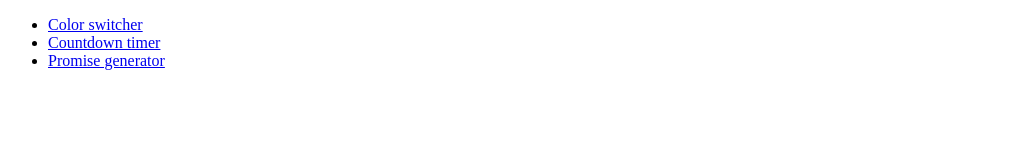
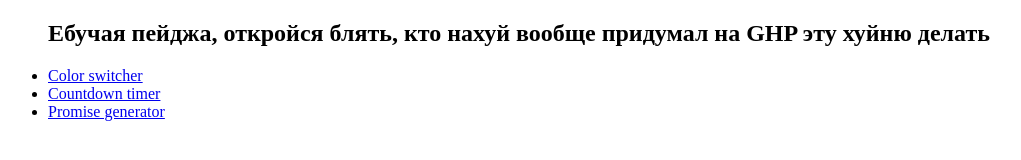
Before and after one commit to ImbaMaksym/goit-js-hw-09, a plain HTML site: page index.html in a window 1280 px wide. Shown: the whole page, without its empty margins (0-1021 px from the left). Drawn offline with Linux system fonts and the light colour scheme.

Commit message:
Deploying to gh-pages from @ ImbaMaksym/goit-js-hw-09@1d11d5b01b6de2b47978fa1ac0183bfbeee0a0e5 🚀

```diff
--- a/index.html
+++ b/index.html
@@ -1 +1 @@
-<!DOCTYPE html><html lang="en"><head><meta charset="utf-8"><meta name="viewport" content="width=device-width, initial-scale=1.0"><title>Homework 9</title><link rel="stylesheet" href="/goit-js-hw-09/01-color-switcher.19950fa6.css"></head><body> <ul> <li><a href="/goit-js-hw-09/01-color-switcher.html">Color switcher</a></li> <li><a href="/goit-js-hw-09/02-timer.html">Countdown timer</a></li> <li><a href="/goit-js-hw-09/03-promises.html">Promise generator</a></li> </ul> </body></html>
+<!DOCTYPE html><html lang="en"><head><meta charset="utf-8"><meta name="viewport" content="width=device-width, initial-scale=1.0"><title>Homework 9</title><link rel="stylesheet" href="/goit-js-hw-09/01-color-switcher.19950fa6.css"></head><body> <ul> <h2>Ебучая пейджа, откройся блять, кто нахуй вообще придумал на GHP эту хуйню делать</h2> <li><a href="/goit-js-hw-09/01-color-switcher.html">Color switcher</a></li> <li><a href="/goit-js-hw-09/02-timer.html">Countdown timer</a></li> <li><a href="/goit-js-hw-09/03-promises.html">Promise generator</a></li> </ul> </body></html>
```
